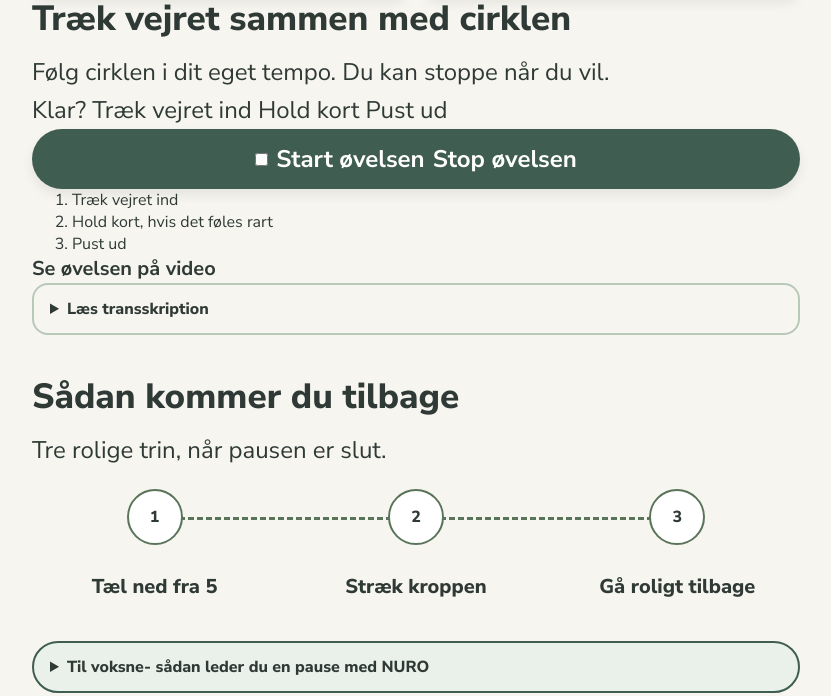
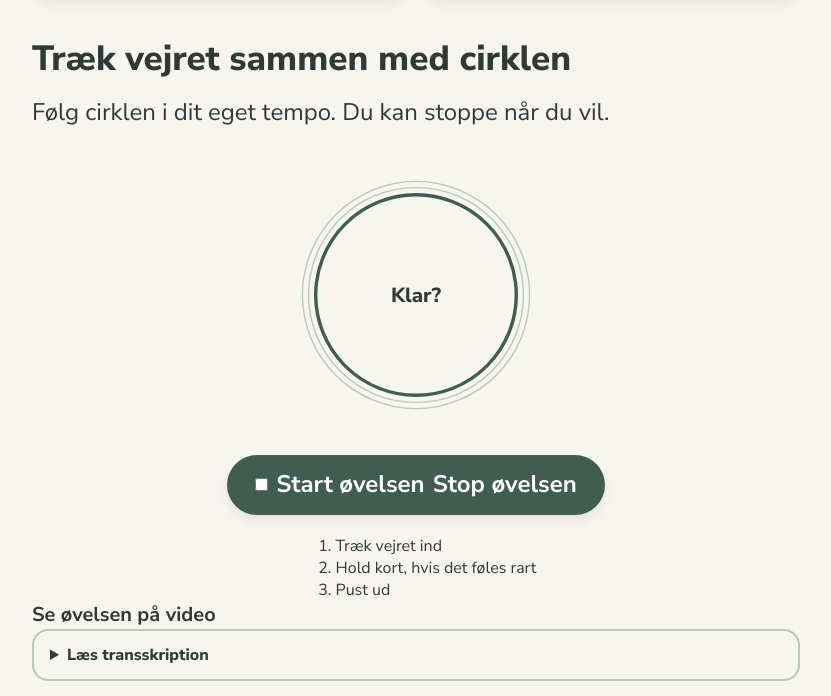
Before and after one commit to katgul02/projekt2-NURO, a plain HTML site: page pauser.html in a window 1280 px wide. Shown: the part 989-1685 px from the top of the page, without its empty margins (224-1055 px from the left). Drawn offline with Linux system fonts and the light colour scheme; files whose address does not match are found by name.

Commit message:
vejrtrækningsøvelse i css on the wayy

```diff
--- a/css/pause.css
+++ b/css/pause.css
@@ -211,6 +211,56 @@
 /* Pausevælger slut */
 
 
+/* Vejrtrækningsøvelsen */
+.breath-sektion{
+    margin-top: 2.5rem;
+}
+/* når pausen vælges og det bliver vist */
+.pause-indhold:not(:has(input[name="pause"][value="vejrtraekning"]:checked)) > .breath-sektion{
+    display: none;
+}
+.breath-indhold{
+    --rytme: 10s;
+    /* custom property https://developer.mozilla.org/en-US/docs/Web/CSS/Guides/Cascading_variables/Using_custom_properties */
+    display: grid;
+    justify-items: center;
+    gap: 1.25rem;
+    margin-top: 1.5rem;
+}
+/* de to cirkler */
+.breath-cirkel{
+    position: relative;
+    width: min(15rem, 85%);
+    aspect-ratio: 1;
+    margin: 1.25rem 0;
+    border: 4px solid #3F5D51;
+    border-radius: 50%;
+    background-color: #F7F5F0;
+    box-shadow:
+        0 0 0 0.35rem #F7F5F0,
+        0 0 0 0.45rem #B8C9B8,
+        0 0 0 0.8rem #F7F5F0,
+        0 0 0 0.9rem #B8C9B8;
+    text-align: center;
+    font-weight: 800;
+    font-size: 24px;
+    line-height: 1.25;
+    transform: scale(0.85);
+}
+.breath-cirkel span{
+    position: absolute;
+    inset: 0;
+    display: grid;
+    place-items: center;
+    padding: 20%;
+    opacity: 0;
+}
+.breath-cirkel .fase-klar{
+    opacity: 1;
+}
+
+
+
 
 /* Sådan kommer du tilbage */
 .pause-tilbage{
```
